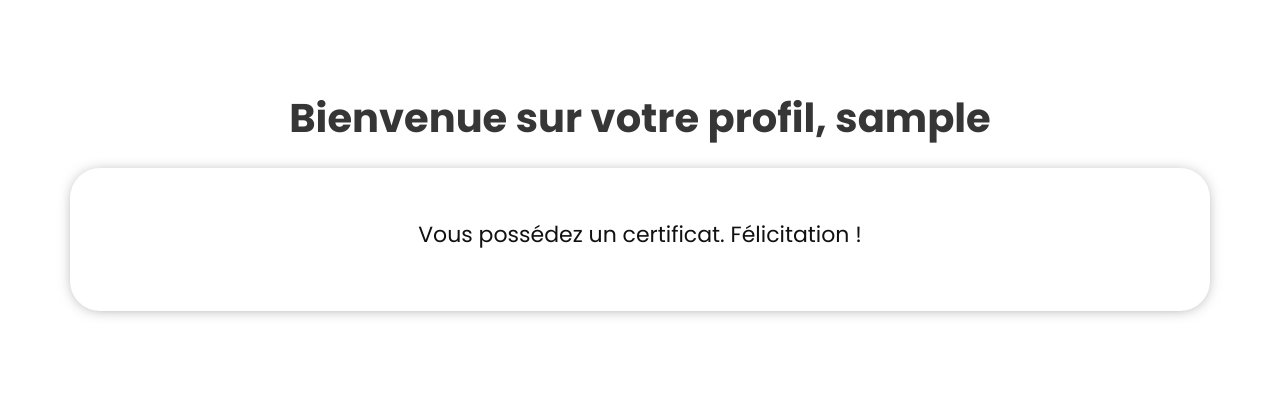
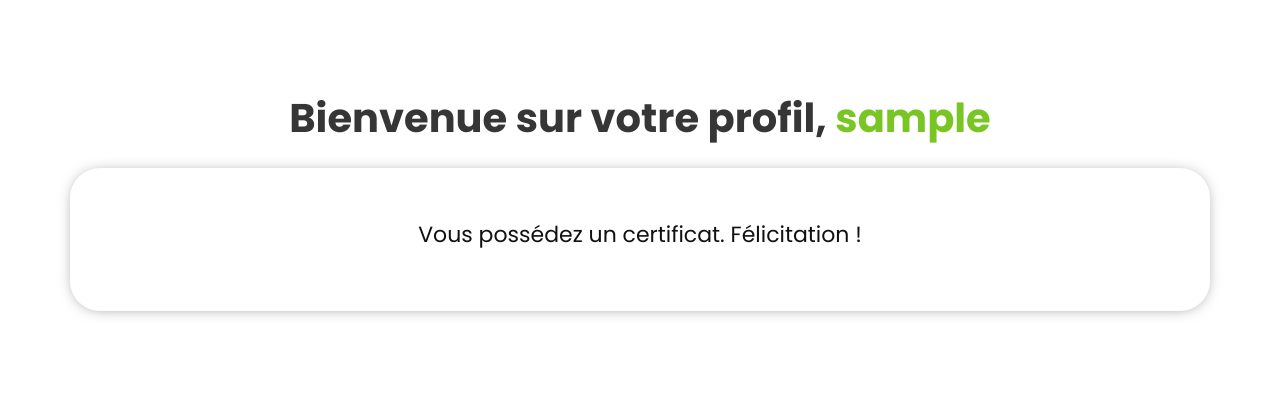
Before and after one commit to AFelix20100/NuitInfo, a Symfony app: template templates/profil.html.twig in a window 1280 px wide. Shown: the part 299-696 px from the top of the page. Run offline with Twig, Linux system fonts and the light colour scheme; the template is opened without the code that fills it: most values are stand-ins (such as "Sample title", 1, 10 or a date in 2020); some libraries are stand-ins or nearby versions.

Commit message:
update color

```diff
--- a/templates/profil.html.twig
+++ b/templates/profil.html.twig
@@ -4,7 +4,7 @@
 
 {% block body %}
 <div class="contact_section layout_padding">
-    <h1 class="contact_taital mb-5">Bienvenue sur votre profil, {{ user_data.username }}</h1>
+    <h1 class="contact_taital mb-5">Bienvenue sur votre profil, <span style="color:#79C524;">{{ user_data.username }}</span></h1>
 <div class="client_section_2 container">
     <div class="question">
         <div class="titleQuestion">
```
